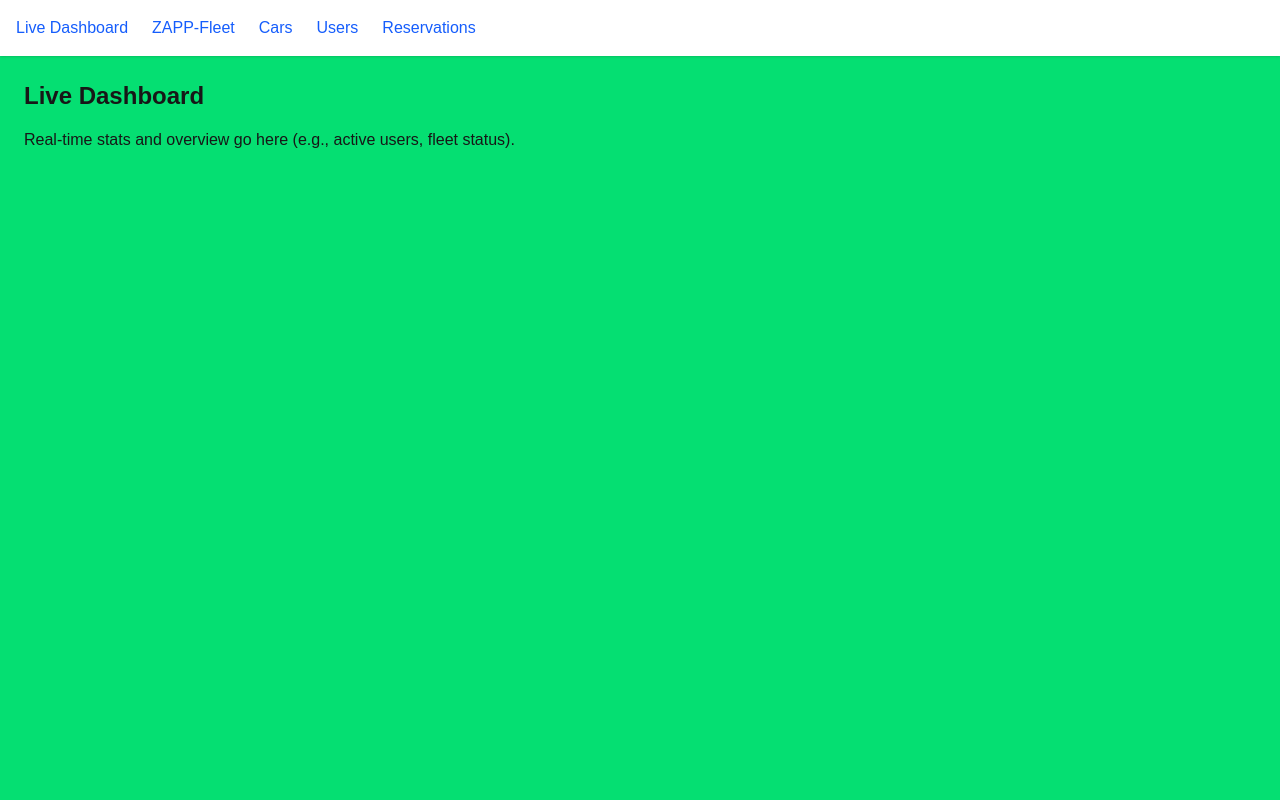
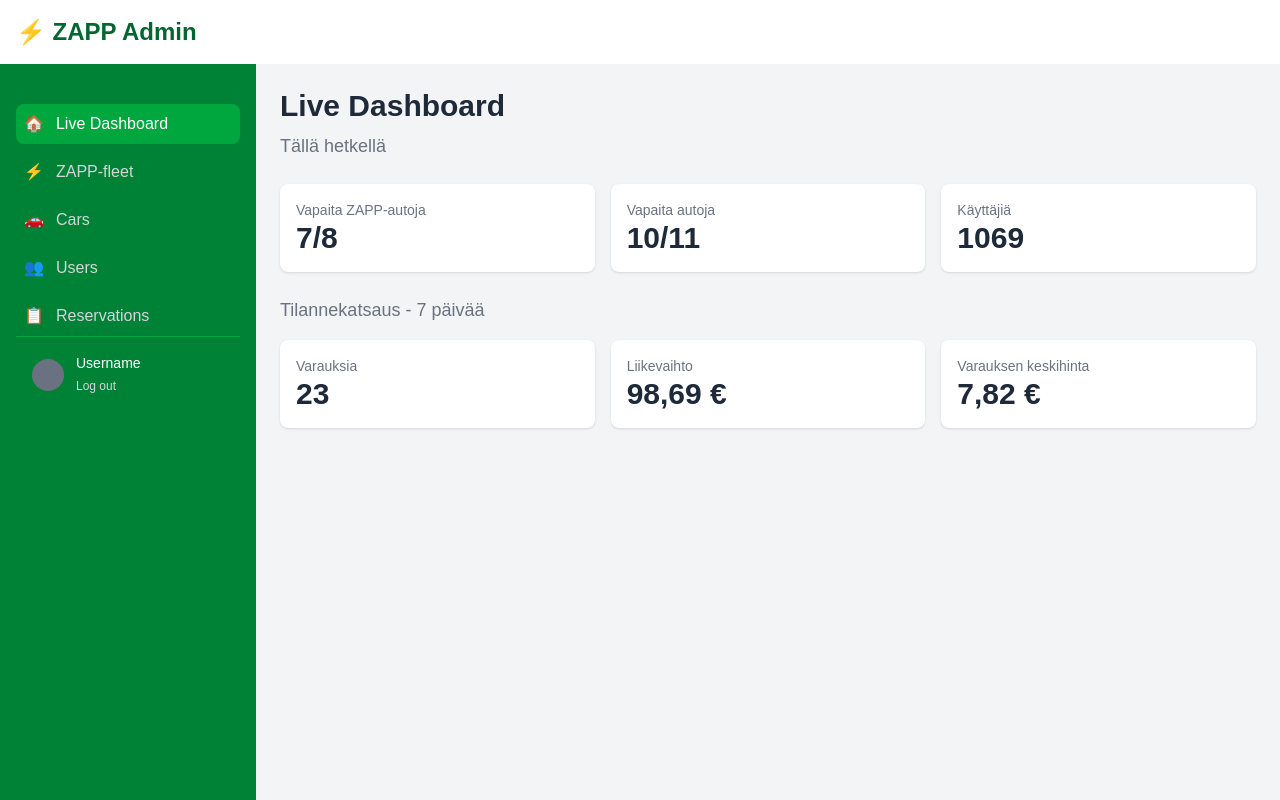
Before and after one commit to S1pi/Zapp-Next, a Next.js app: page /admin/live-dashboard in a window 1280 px wide. Built offline with nearby package versions, Linux system fonts and the light colour scheme.

Commit message:
ADDED Icons, siderbars and widgets for live-dashboard. (They can be changed later).

```diff
--- a/src/app/admin/layout.tsx
+++ b/src/app/admin/layout.tsx
@@ -1,12 +1,16 @@
+"use client"; // Add this line at the top
+
 import React from "react";
 import Link from "next/link";
+import { usePathname } from "next/navigation";
 
-const adminTabs = [
-  { name: "Live Dashboard", href: "/admin/live-dashboard" },
-  { name: "ZAPP-Fleet", href: "/admin/zapp-fleet" },
-  { name: "Cars", href: "/admin/cars" },
-  { name: "Users", href: "/admin/users" },
-  { name: "Reservations", href: "/admin/reservations" },
+// Sidebar menu items
+const adminMenu = [
+  { name: "Live Dashboard", href: "/admin/live-dashboard", icon: "🏠" },
+  { name: "ZAPP-fleet", href: "/admin/zapp-fleet", icon: "⚡" },
+  { name: "Cars", href: "/admin/cars", icon: "🚗" },
+  { name: "Users", href: "/admin/users", icon: "👥" },
+  { name: "Reservations", href: "/admin/reservations", icon: "📋" },
 ];
 
 export default function AdminLayout({
@@ -14,26 +18,59 @@ export default function AdminLayout({
 }: {
   children: React.ReactNode;
 }) {
+  const pathname = usePathname();
+
   return (
-    <div className="min-h-screen bg-green-400">
-      {/* Navigation Tabs */}
-      <nav className="bg-white shadow p-4">
-        <ul className="flex space-x-6">
-          {adminTabs.map((tab) => (
-            <li key={tab.href}>
+    <div className="min-h-screen flex flex-col bg-green-400">
+      {/* Header */}
+      <header className="bg-white shadow p-4">
+        <h1 className="text-2xl font-bold text-green-800">⚡ ZAPP Admin</h1>
+      </header>
+
+      {/* Main Content with Sidebar */}
+      <div className="flex flex-1">
+        {/* Sidebar */}
+        <aside className="w-64 bg-green-700 text-white p-4">
+          {/* Navigation */}
+          <nav className="mt-6">
+            <ul className="space-y-2">
+              {adminMenu.map((item) => (
+                <li key={item.href}>
                   <Link
-                href={tab.href}
-                className="text-blue-600 hover:text-blue-800 font-medium"
+                    href={item.href}
+                    className={`flex items-center p-2 rounded-lg ${
+                      pathname === item.href
+                        ? "bg-green-600 text-white"
+                        : "text-gray-300 hover:bg-green-600 hover:text-white"
+                    }`}
                   >
-                {tab.name}
+                    <span className="mr-3">{item.icon}</span>
+                    {item.name}
                   </Link>
                 </li>
               ))}
             </ul>
           </nav>
 
-      {/* Page Content */}
-      <main className="p-6">{children}</main>
+          {/* User Profile / Logout */}
+          <div className="mt-auto p-4 border-t border-green-600">
+            <div className="flex items-center space-x-3  ">
+              <div className="w-8 h-8 bg-gray-500 rounded-full "></div>
+              <div>
+                <p className="text-sm">Username</p>
+                <button className="text-xs text-gray-300 hover:text-white">
+                  Log out
+                </button>
+              </div>
+            </div>
+          </div>
+        </aside>
+
+        {/* Main Content Area */}
+        <main className="flex-1 p-6 bg-gray-100">
+          {children}
+        </main>
+      </div>
     </div>
   );
 }
--- a/src/app/admin/live-dashboard/page.tsx
+++ b/src/app/admin/live-dashboard/page.tsx
@@ -3,9 +3,37 @@ import React from "react";
 export default function LiveDashboard() {
   return (
     <div>
-      <h1 className="text-2xl font-bold mb-4">Live Dashboard</h1>
-      <p>Real-time stats and overview go here (e.g., active users, fleet status).</p>
-      {/* Add charts, metrics, or data fetched from APIs */}
+      <h1 className="text-3xl font-bold text-gray-800 mb-2">Live Dashboard</h1>
+      <h2 className="text-lg text-gray-500 mb-6">Tällä hetkellä</h2>
+      <div className="grid grid-cols-3 gap-4 mb-6">
+        <div className="bg-white p-4 rounded-lg shadow">
+          <p className="text-sm text-gray-500">Vapaita ZAPP-autoja</p>
+          <p className="text-3xl font-bold text-gray-800">7/8</p>
+        </div>
+        <div className="bg-white p-4 rounded-lg shadow">
+          <p className="text-sm text-gray-500">Vapaita autoja</p>
+          <p className="text-3xl font-bold text-gray-800">10/11</p>
+        </div>
+        <div className="bg-white p-4 rounded-lg shadow">
+          <p className="text-sm text-gray-500">Käyttäjiä</p>
+          <p className="text-3xl font-bold text-gray-800">1069</p>
+        </div>
+      </div>
+      <h2 className="text-lg text-gray-500 mb-4">Tilannekatsaus - 7 päivää</h2>
+      <div className="grid grid-cols-3 gap-4">
+        <div className="bg-white p-4 rounded-lg shadow">
+          <p className="text-sm text-gray-500">Varauksia</p>
+          <p className="text-3xl font-bold text-gray-800">23</p>
+        </div>
+        <div className="bg-white p-4 rounded-lg shadow">
+          <p className="text-sm text-gray-500">Liikevaihto</p>
+          <p className="text-3xl font-bold text-gray-800">98,69 €</p>
+        </div>
+        <div className="bg-white p-4 rounded-lg shadow">
+          <p className="text-sm text-gray-500">Varauksen keskihinta</p>
+          <p className="text-3xl font-bold text-gray-800">7,82 €</p>
+        </div>
+      </div>
     </div>
   );
 }
--- a/src/app/admin/page.tsx
+++ b/src/app/admin/page.tsx
@@ -2,8 +2,9 @@ import React from "react";
 import { redirect } from "next/navigation";
 
 export default function Admin() {
-  // Optionally redirect to Live Dashboard by default
+  // Redirect to Live Dashboard by default
   redirect("/admin/live-dashboard");
 
+  // Fallback content (will only show if redirect fails)
   return <div>Welcome to ZAPP Admin Dashboard</div>;
 }
```
Also changed, not shown: src/app/admin/reservations/page.tsx (renamed from src/app/admin/reservation/page.tsx). Lines whose indentation alone changed are shown as unchanged.
